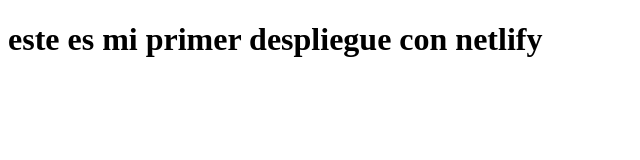
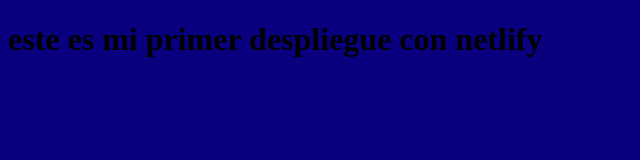
Before and after one commit to Miguelitocruiz/misegundorepositorio, a plain HTML site: page index.html in a window 1280 px wide. Shown: the whole page, without its empty margins (0-640 px from the left). Drawn offline with Linux system fonts and the light colour scheme.

Commit message:
cambiando fondo index

```diff
--- a/index.html
+++ b/index.html
@@ -4,6 +4,11 @@
     <meta charset="UTF-8">
     <meta name="viewport" content="width=device-width, initial-scale=1.0">
     <title>Document</title>
+    <style>
+        html, body {
+            background-color: rgb(9, 0, 128);
+        }
+    </style>
 </head>
 <body>
     <h1>este es mi primer despliegue con netlify</h1>
```
